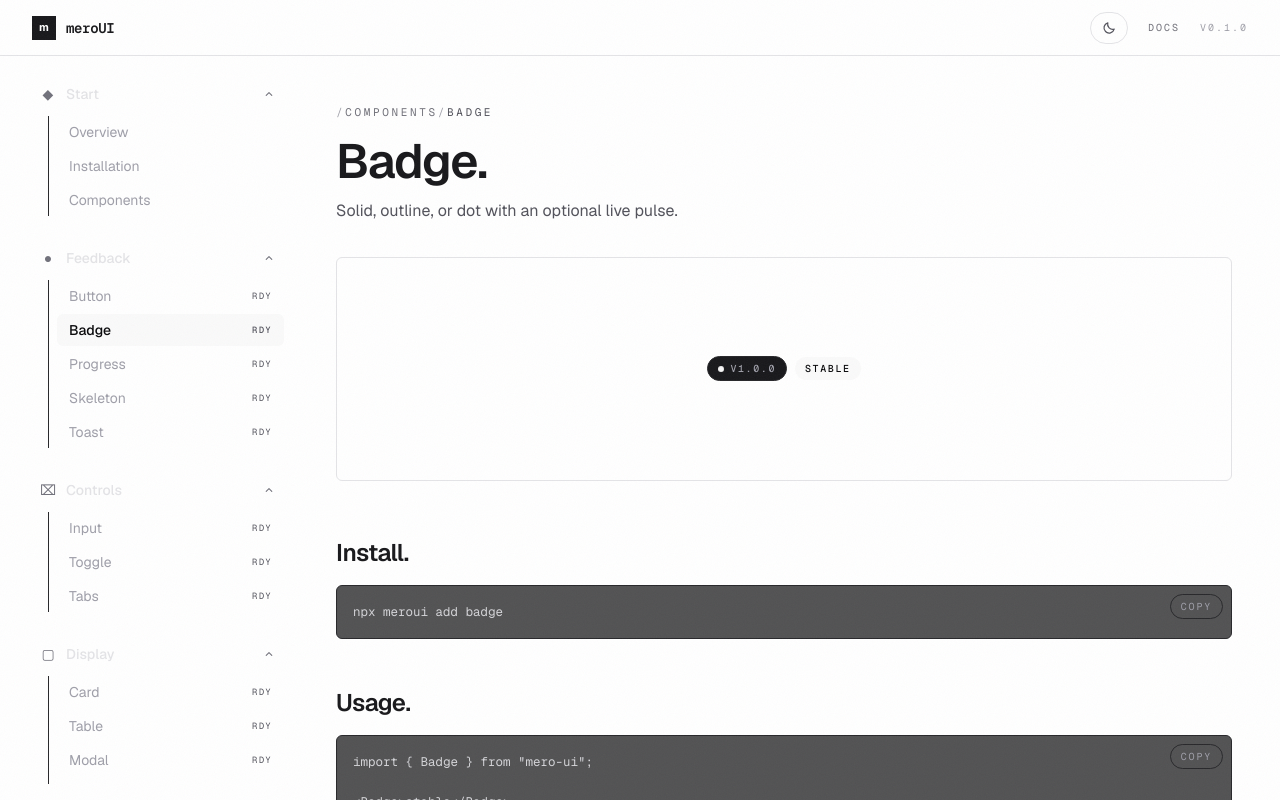
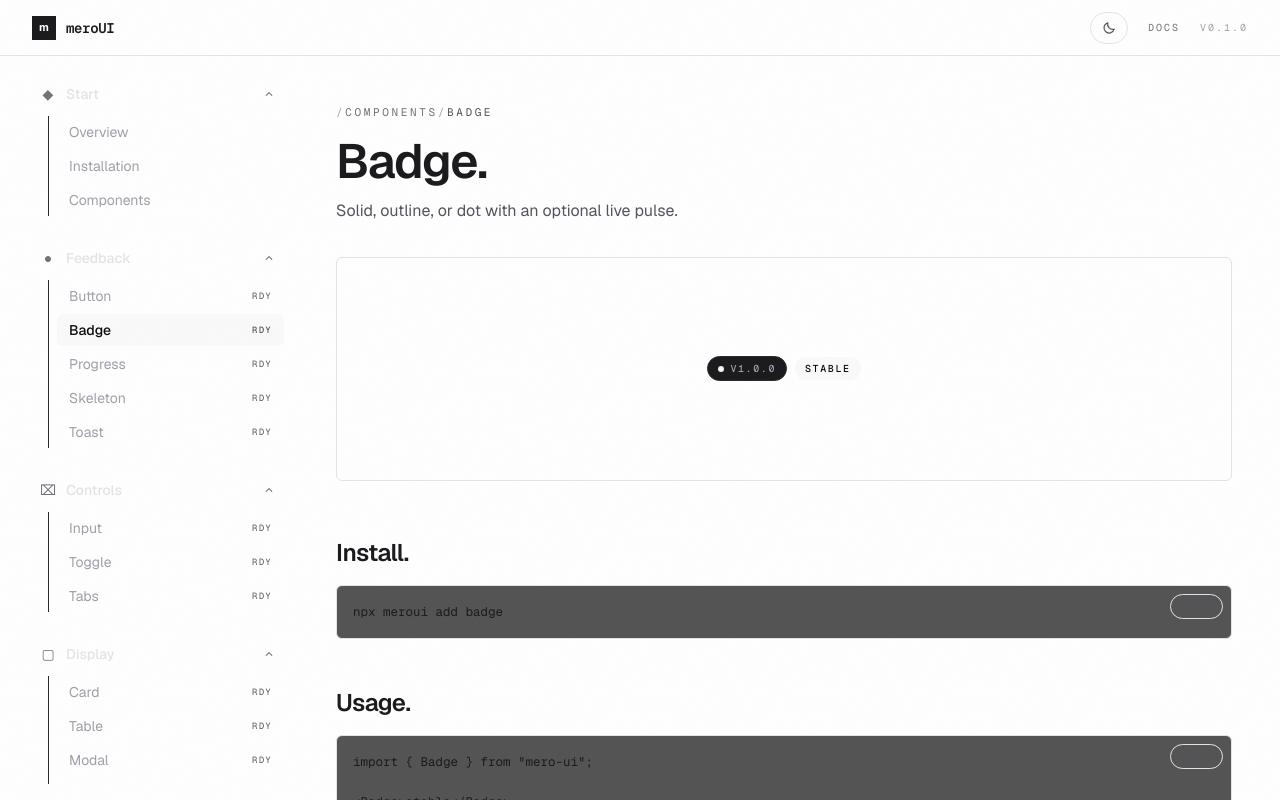
Before and after one commit to shivraj598/meroUI, a Next.js app: page /components/badge in a window 1280 px wide. Shown: the top 800 px of the page. Built offline with nearby package versions, Linux system fonts and the light colour scheme.

Commit message:
style: update CopyBlock component styles for improved consistency

```diff
--- a/src/components/docs/CopyBlock.tsx
+++ b/src/components/docs/CopyBlock.tsx
@@ -20,15 +20,15 @@ export function CopyBlock({ code }: { code: string }) {
   };
 
   return (
-    <div className="group relative overflow-hidden rounded-md border border-zinc-800 bg-zinc-950/70">
+    <div className="group relative overflow-hidden rounded-md border border-line bg-scrim/70">
       <button
         type="button"
         onClick={copy}
-        className="absolute right-2 top-2 rounded-full border border-zinc-800 px-2.5 py-1 font-mono text-[10px] uppercase tracking-[0.18em] text-zinc-400 transition-colors hover:border-zinc-600 hover:text-zinc-50"
+        className="absolute right-2 top-2 rounded-full border border-line px-2.5 py-1 font-mono text-[10px] uppercase tracking-[0.18em] text-muted transition-colors hover:border-line-strong hover:text-ink"
       >
         {copied ? "copied" : "copy"}
       </button>
-      <pre className="overflow-x-auto p-4 font-mono text-[12.5px] leading-relaxed text-zinc-300">
+      <pre className="overflow-x-auto p-4 font-mono text-[12.5px] leading-relaxed text-ink">
         <code>{code}</code>
       </pre>
     </div>
```
